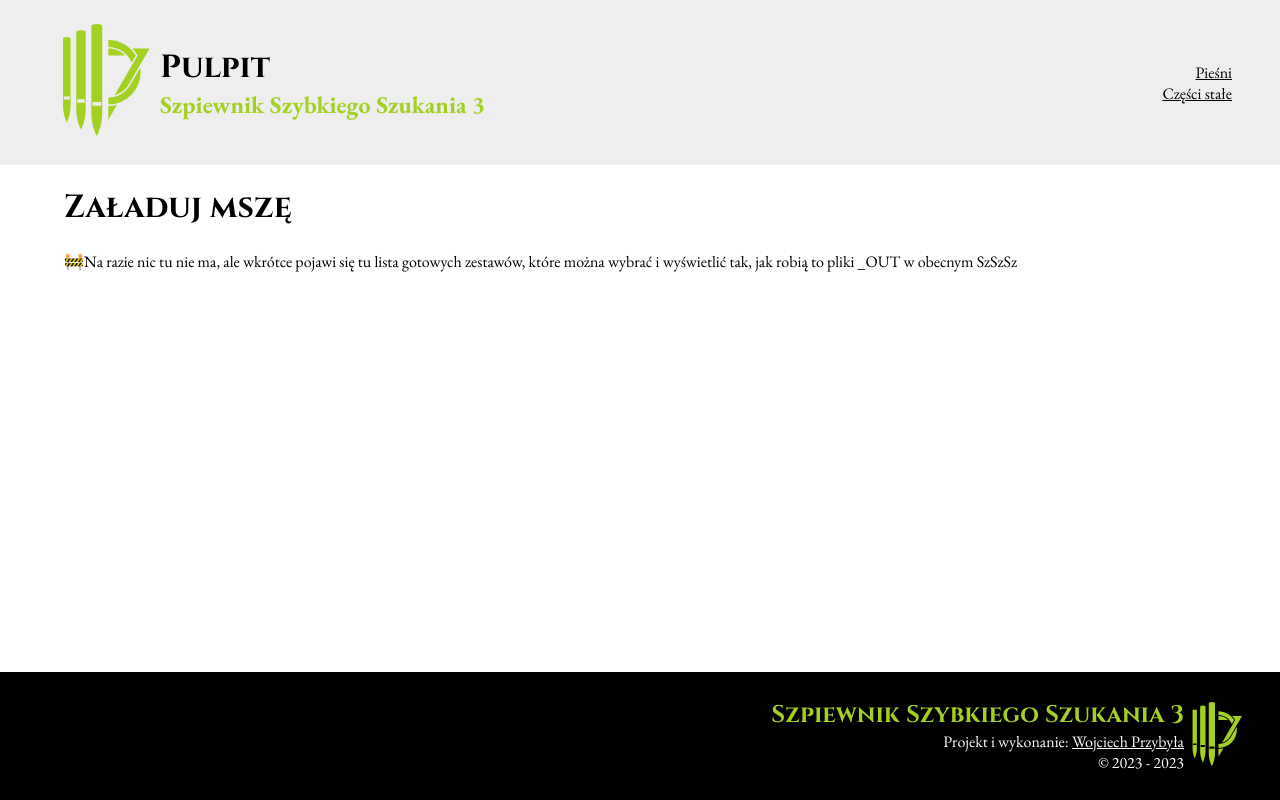
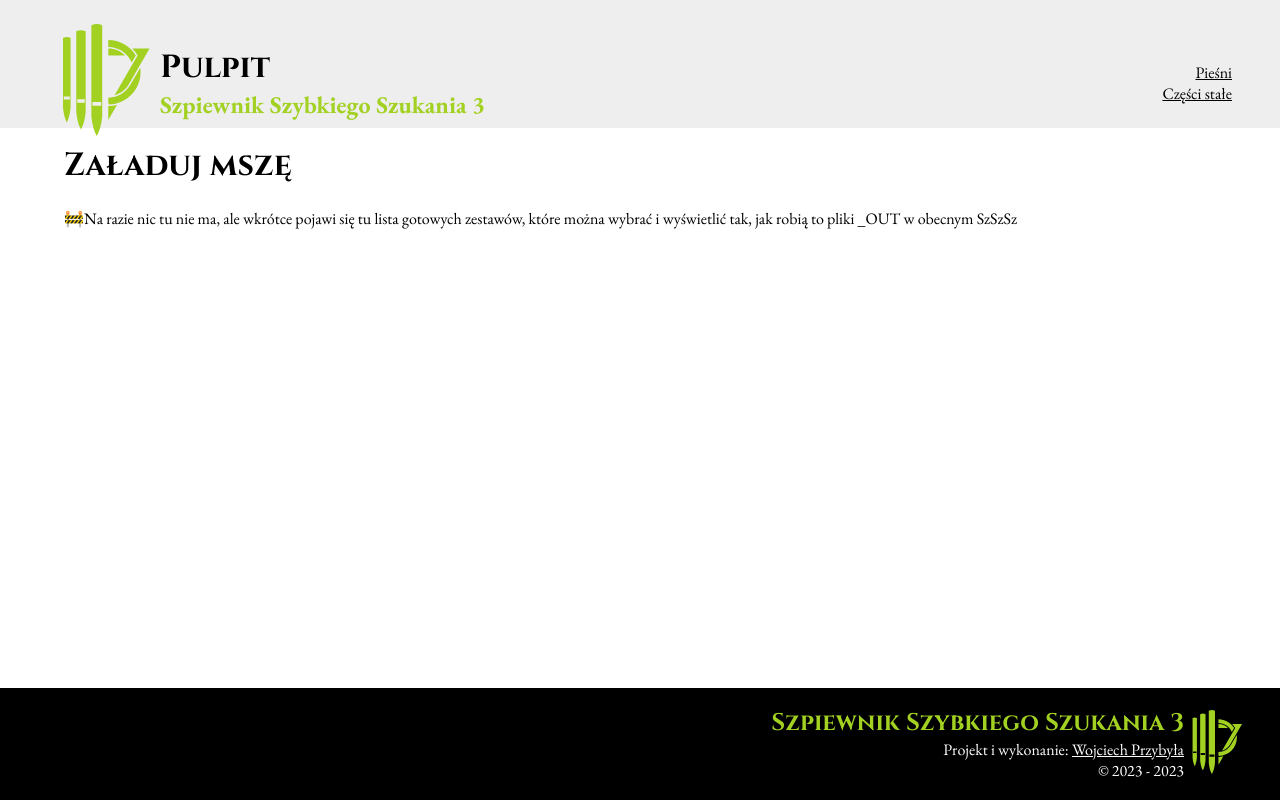
Before and after one commit to wpwwhimself/szpiewnik-szybkiego-szukania-3, a React (Create React App) app: page / in a window 1280 px wide. Built offline with nearby package versions, Linux system fonts and the light colour scheme.

Commit message:
Header footer wrapper sizes

```diff
--- a/src/App.css
+++ b/src/App.css
@@ -32,10 +32,8 @@ body{
   background-color: var(--bg1);
   font-family: BaseFont;
   color: var(--fg);
-  position: relative;
-  --footer-height: 6em;
-  min-height: calc(100vh - var(--footer-height));
-  padding-bottom: calc(var(--footer-height));
+  --header-height: 8em;
+  --footer-height: 7em;
 }
 
 *{
@@ -58,7 +56,13 @@ a:hover{
 
 #main-wrapper{
   margin: 0 auto;
+  padding: 1em 0;
+  box-sizing: border-box;
   width: 90vw;
+  min-height: calc(100vh - var(--header-height) - var(--footer-height))
+}
+#main-wrapper *:first-child{
+  margin-top: 0;
 }
 
 /* misc */
--- a/src/components/HnF/style.css
+++ b/src/components/HnF/style.css
@@ -9,6 +9,8 @@ header{
   grid-template-columns: auto 1fr auto;
   justify-content: left;
   align-items: center;
+  height: var(--header-height);
+  box-sizing: border-box;
 }
 
 header .logo{
@@ -33,9 +35,9 @@ footer{
   display: flex;
   flex-direction: row-reverse;
   align-items: center;
-  position: absolute; bottom: 0; left: 0;
-  width: calc(100vw - 4em);
+  width: 100vw;
   height: var(--footer-height);
+  box-sizing: border-box;
 }
 
 footer .titles{
```
